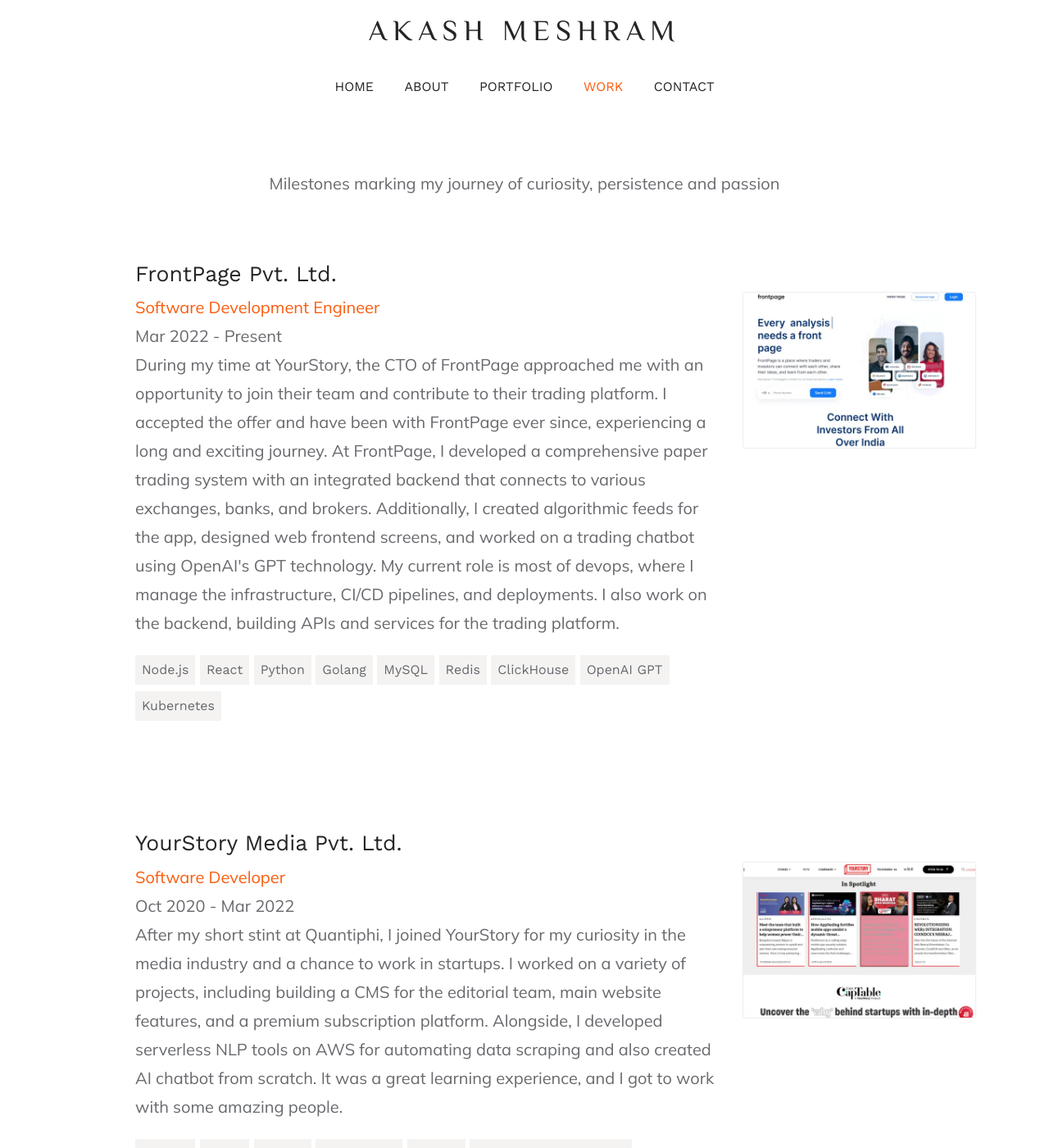
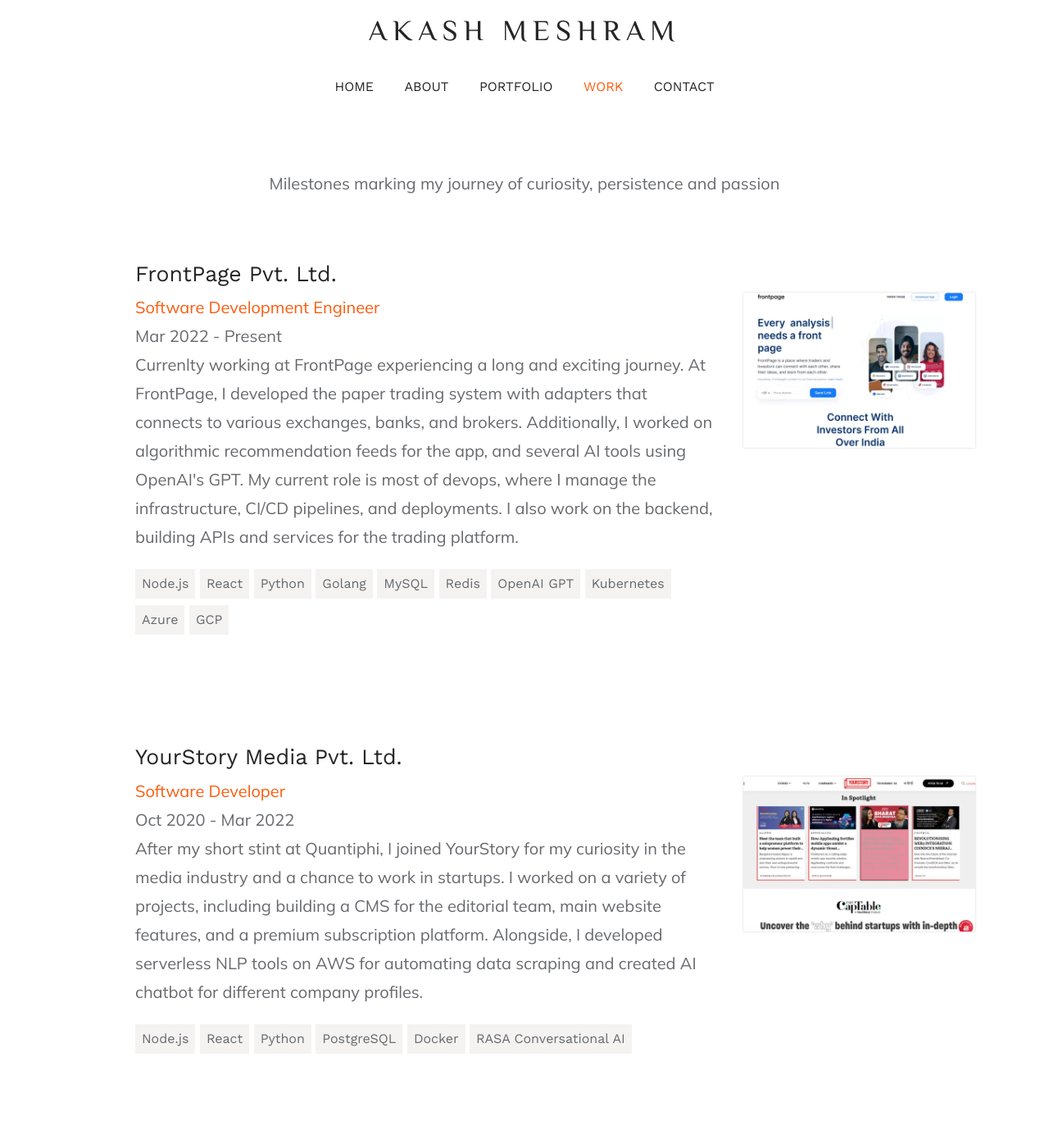
Before and after one commit to akashmeshram/Personal-Website, a Jekyll site: the page built from pages/work.html, in a window 1280 px wide and 1400 px high. Shown: the whole window at 82% size. Built offline with Jekyll 4.4.1, drawn with Linux system fonts in a browser that asks for light colours.

```diff
--- a/_data/work.yml
+++ b/_data/work.yml
@@ -4,10 +4,10 @@
   start_date: "Mar 2022"
   end_date: "Present"
   description: >
-    During my time at YourStory, the CTO of FrontPage approached me with an opportunity to join their team and contribute to their trading platform. I accepted the offer and have been with FrontPage ever since, experiencing a long and exciting journey.
-    At FrontPage, I developed a comprehensive paper trading system with an integrated backend that connects to various exchanges, banks, and brokers. Additionally, I created algorithmic feeds for the app, designed web frontend screens, and worked on a trading chatbot using OpenAI's GPT technology.
+    Currenlty working at FrontPage experiencing a long and exciting journey.
+    At FrontPage, I developed the paper trading system with adapters that connects to various exchanges, banks, and brokers. Additionally, I worked on algorithmic recommendation feeds for the app, and several AI tools using OpenAI's GPT.
     My current role is most of devops, where I manage the infrastructure, CI/CD pipelines, and deployments. I also work on the backend, building APIs and services for the trading platform.
-  tech_stack: Node.js, React, Python, Golang, MySQL, Redis, ClickHouse, OpenAI GPT, Kubernetes
+  tech_stack: Node.js, React, Python, Golang, MySQL, Redis, OpenAI GPT, Kubernetes, Azure, GCP
 
 - company: YourStory Media Pvt. Ltd.
   slug: yourstory
@@ -17,8 +17,7 @@
   description: >
     After my short stint at Quantiphi, I joined YourStory for my curiosity in the media industry and a chance to work in startups.
     I worked on a variety of projects, including building a CMS for the editorial team, main website features, and a premium subscription platform.
-    Alongside, I developed serverless NLP tools on AWS for automating data scraping and also created AI chatbot from scratch.
-    It was a great learning experience, and I got to work with some amazing people.
+    Alongside, I developed serverless NLP tools on AWS for automating data scraping and created AI chatbot for different company profiles.
   tech_stack: Node.js, React, Python, PostgreSQL, Docker, RASA Conversational AI
 
 - company: Quantiphi, Inc.
--- a/_includes/footer.html
+++ b/_includes/footer.html
@@ -1,6 +1,6 @@
 <footer>
   <small>
-    &copy; 2024
+    &copy; 2025
      -
     <a href="https://www.linkedin.com/in/meshram-akash/" target="_blank">
       Akash Meshram
--- a/assets/scripts/message.js
+++ b/assets/scripts/message.js
@@ -1,7 +1,7 @@
 console.log(
   "".concat(
     "%c",
-    "© 2024 AKASH MESHRAM",
+    "© 2025 AKASH MESHRAM",
     "%c",
     "\n\n",
     "                                                                         \n",
@@ -15,7 +15,7 @@ console.log(
     `  6388495akash@gmail.com / +91-8348461991                                \n`,
     `                                                                         \n`,
     `  And if you have an interesting opportunity, here's my résumé:          \n`,
-    `  https://drive.google.com/file/d/1IRUHyCKxXMB-jRZMS0mqYyeuOvYrghM_      \n`,
+    `  https://drive.google.com/file/d/1ctfy61sawEhJr0Bg8t3Onx10wtMi-XYc      \n`,
     `                                                                         \n`
   ),
   "color: #aaa; background-color: #222; font-family:  monospace; font-size: 14px; font-weight: bold; padding: 8px 19px; border: 1px solid; margin: 20px;",
```
